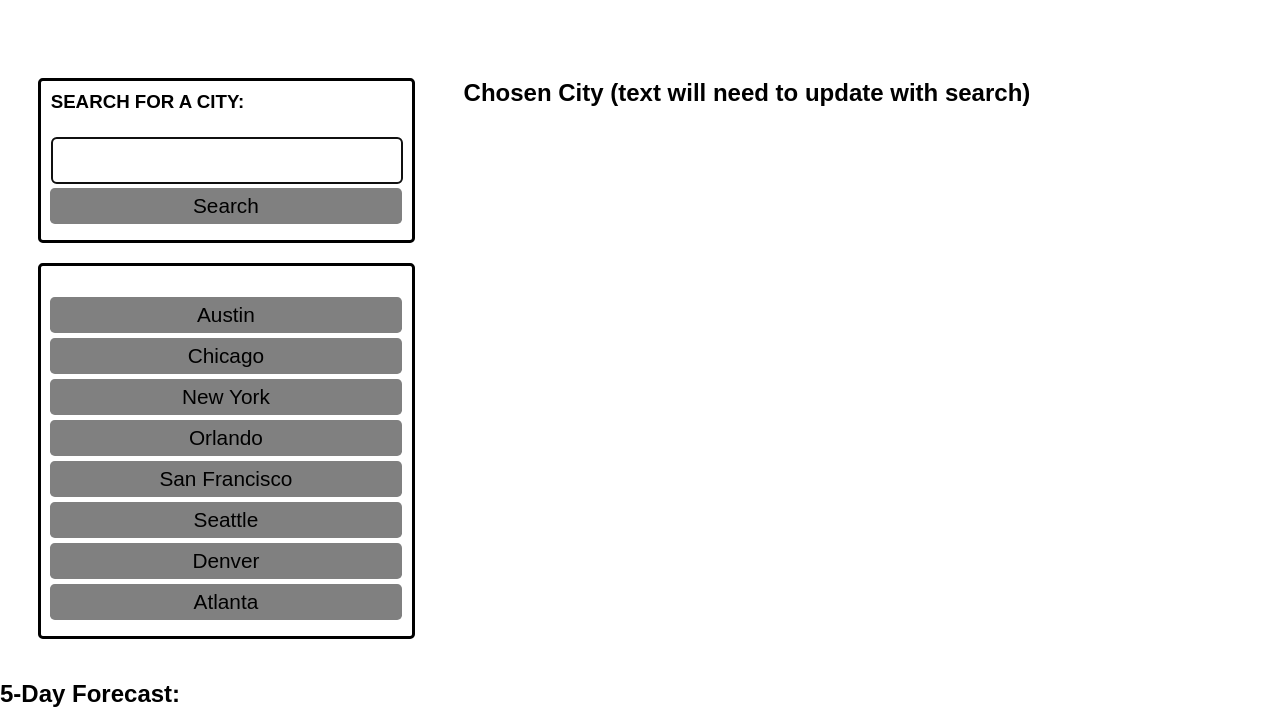
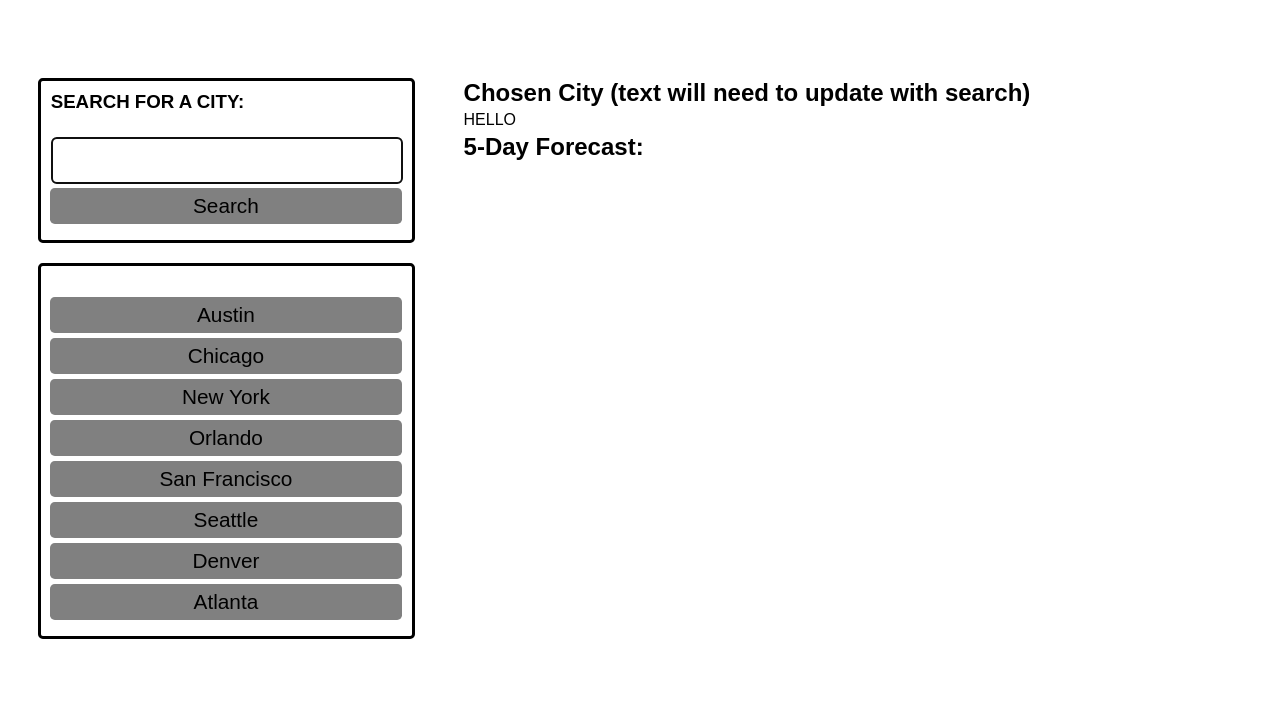
Before and after one commit to cassandrakise/weather-dashboard, a plain HTML site: page index.html in a window 1280 px wide. Shown: the part 155-864 px from the top of the page. After the commit the page ends 834 px from the top, so only its background shows below. Drawn offline with Linux system fonts and the light colour scheme.

Commit message:
rough submission

```diff
--- a/index.html
+++ b/index.html
@@ -46,12 +46,17 @@
     <div class="col-12 col-md-8">
         <h2 class="subtitle"> Chosen City (text will need to update with search) <span id="city-term"></span></h2>
         <div id="searchCity-container" class="now-weather"></div>
-      </div>
-    </main>
+          <div class="col-lg-9">
+            <section id="today-weather">
+              HELLO
+            </section>
+          <h2 class="subtitle"> 5-Day Forecast: <span id="5day-searchterm"></span></h2> <!--can be done dynamically with js -> grab with querySelector and then add textContent to pass in the title-->
+          <div id="5day-container" class="5day-weather"></div>
+            <section id="5day-input" class="week-weather">
 
-    <div class="col-12 col-md-8">
-        <h2 class="subtitle"> 5-Day Forecast: <span id="5day-searchterm"></span></h2>
-        <div id="5day-container" class="5day-weather"></div>
+            </section>
+            </section>
+          </div>
       </div>
     </main>
 
--- a/js/script.js
+++ b/js/script.js
@@ -66,10 +66,13 @@ var getFeaturedWeather = function (lat, lon) {
 };
 
 var displayWeather = function (weather) {
+
   console.log(weather.current);
   console.log(weather.daily);
 
-// will then need to independently call all the variables from current and daily datasets
+
+//target through document.querySelector --> target through container and grab data
+// will then need to independently call all the variables from current and daily datasets - textContent / innerHTML and then append card for day or week weather
 
   // citySearchTerm.textContent = searchTerm;
 
```
Also changed, not shown: 1 other file.
